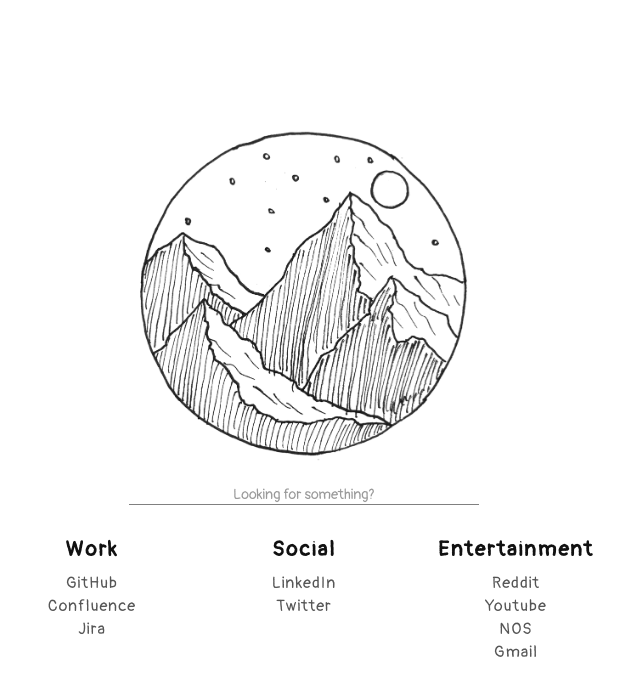
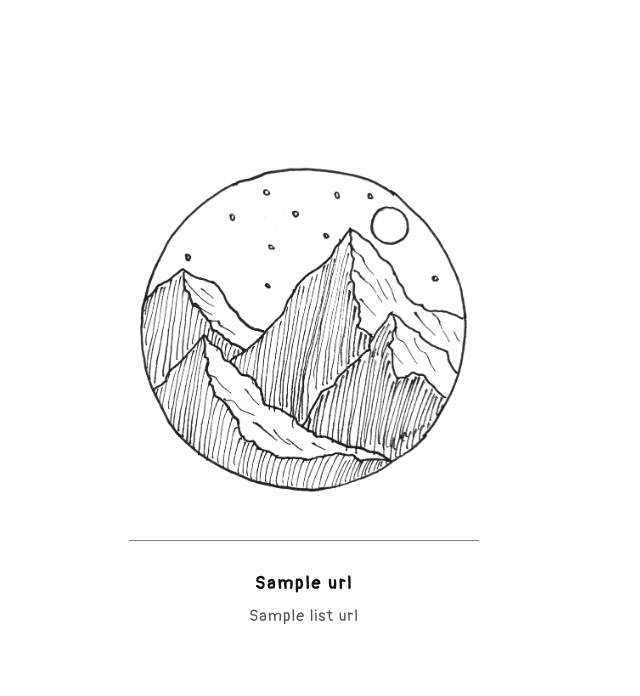
Before and after one commit to fpgmaas/simple-homepage, a Python web app: template template/_homepage.html in a window 1280 px wide. Shown: the top 696 px of the page, without its empty margins (336-976 px from the left). Run offline with Jinja, Linux system fonts and the light colour scheme; the template is opened without the code that fills it: most values are stand-ins (such as "Sample title", 1, 10 or a date in 2020).

Commit message:
working with template

```diff
--- /dev/null
+++ b/simple_homepage/main.py
@@ -0,0 +1,4 @@
+from generator import Generator
+
+if __name__ == "__main__":
+    Generator().render()
--- a/template/_homepage.html
+++ b/template/_homepage.html
@@ -5,44 +5,32 @@
     <link rel="preconnect" href="https://fonts.googleapis.com">
     <link rel="preconnect" href="https://fonts.gstatic.com" crossorigin>
     <link href="https://fonts.googleapis.com/css2?family=Pangolin&display=swap" rel="stylesheet">
+    <title>{{settings.page_title}}</title>
 </head>
 
 <body>
-<div class = "center-container">
-    <div class = "image-container">
-        <img class = 'image' src = 'static/placeholder.png'>
-    </div>
-    <form action="https://www.google.com/search" id="search-form" class="searchform" method="get" name="searchform" target="_blank">
-        <input autocomplete="off" id="search-input" class="form-control search" name="q" placeholder="Looking for something?" required="required"  type="text" autofocus="autofocus">
-    </form>
-    <div class = 'links-container'>
-        <div class = 'links-group'>
-            <h2>Work</h2>
-            <ul class = 'links-list'>
-                <li><a href = 'https://google.com'>GitHub</a></li>
-                <li><a href = 'https://google.com'>Confluence</a></li>
-                <li><a href = 'https://google.com'>Jira</a></li>
-            </ul>
+    <div class="center-container">
+        <div class="image-container">
+            <img class='image' src='static/placeholder.png'>
+        </div>
+        <form action="https://www.google.com/search" id="search-form" class="searchform" method="get" name="searchform"
+            target="_blank">
+            <input autocomplete="off" id="search-input" class="form-control search" name="q"
+                placeholder="{{ settings.search_text | safe  }}" required="required" type="text" autofocus="autofocus">
+        </form>
+        <div class='links-container'>
+            {% for list_title, list_urls in settings.urls.items() %}
+            <div class='links-group'>
+                <h2>{{list_title}}</h2>
+                <ul class='links-list'>
+                    {% for url_title, url in list_urls.items() %}
+                    <li><a href="{{url}}">{{url_title}}</a></li>
+                    {% endfor %}
+                </ul>
             </div>
-            <div class = 'links-group'>
-            <h2>Social</h2>
-            <ul class = 'links-list'>
-                <li><a href = 'https://google.com'>LinkedIn</a></li>
-                <li><a href = 'https://google.com'>Twitter</a></li>
-            </ul>
-            </div>
-            <div class = 'links-group'>
-            <h2>Entertainment</h2>
-            <ul class = 'links-list'>
-                <li><a href = 'https://google.com'>Reddit</a></li>
-                <li><a href = 'https://google.com'>Youtube</a></li>
-                <li><a href = 'https://google.com'>NOS</a></li>
-                <li><a href = 'https://google.com'>Gmail</a></li>
-            </ul>
-            </div>
+            {% endfor %}
         </div>
     </div>
-</div>
 </body>
 
 </html>
--- a/template/static/stylesheet.css
+++ b/template/static/stylesheet.css
@@ -20,7 +20,7 @@
 
 
 h2 {
-     font-size: 1.3rem;
+     font-size: 1.1rem;
      margin: 0 0 .5rem 0;
      letter-spacing: 2px;
  }
```
Also changed, not shown: _settings.yaml (added, +15 -0 lines), simple_homepage/generator.py (+7 -4 lines), tests/test_foo.py (+1 -2 lines), 1 other file.
